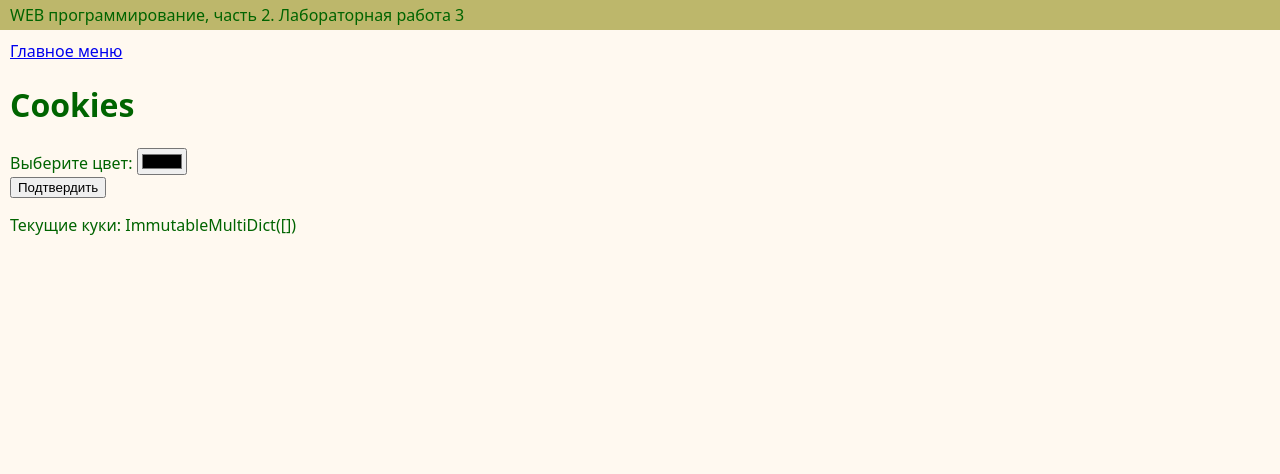
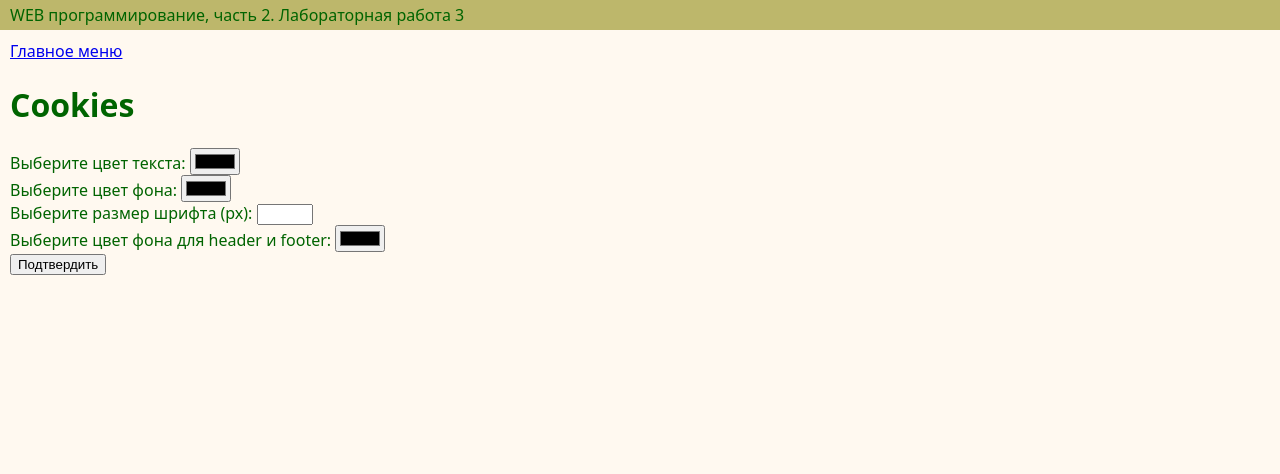
Before and after one commit to Mestoush/web-prog-labs-2, a Flask app: page /lab3/settings in a window 1280 px wide. Shown: the top 474 px of the page. Run offline with Flask 3, Linux system fonts and the light colour scheme.

Commit message:
Настройки отображения

```diff
--- a/lab3.py
+++ b/lab3.py
@@ -72,15 +72,29 @@ def pay_success():
     return render_template('lab3/pay_success.html', price=price, card=card, name=name, cvv=cvv)
 
 
-@lab3.route('/lab3/settings', methods=['GET', 'POST'])
+@lab3.route('/lab3/settings')
 def settings():
     color = request.args.get('color')
-    if color:
-        resp = make_response(redirect('lab3/settings'))
-        print(f"Setting cookie: {color}")  # Добавьте это перед resp.set_cookie
-        resp.set_cookie('color', color)
+    background = request.args.get('background')
+    font_size = request.args.get('font_size')
+    header_footer_color = request.args.get('header_footer_color')  # Новое поле
+
+    if color or background or font_size or header_footer_color:
+        resp = make_response(redirect('/lab3/settings'))
+        if color:
+            resp.set_cookie('color', color)
+        if background:
+            resp.set_cookie('background', background)
+        if font_size:
+            resp.set_cookie('font_size', font_size)
+        if header_footer_color:
+            resp.set_cookie('header_footer_color', header_footer_color)
         return resp
 
     color = request.cookies.get('color')
-    resp = render_template('lab3/settings.html', color=color)
+    background = request.cookies.get('background')
+    font_size = request.cookies.get('font_size')
+    header_footer_color = request.cookies.get('header_footer_color')
+
+    resp = make_response(render_template('lab3/settings.html', color=color, background=background, font_size=font_size, header_footer_color=header_footer_color))
     return resp
--- a/templates/base.html
+++ b/templates/base.html
@@ -11,6 +11,18 @@
         body {
             {% if request.cookies.get('color') %}
             color: {{ request.cookies.get('color') }};
+            {% endif %}
+            {% if request.cookies.get('background') %}
+            background-color: {{ request.cookies.get('background') }};
+            {% endif %}
+            {% if request.cookies.get('font_size') %}
+            font-size: {{ request.cookies.get('font_size') }}px;
+            {% endif %}
+        }
+
+        header, footer {
+            {% if request.cookies.get('header_footer_color') %}
+            background-color: {{ request.cookies.get('header_footer_color') }};
             {% endif %}
         }
     </style>
--- a/templates/lab3/settings.html
+++ b/templates/lab3/settings.html
@@ -1,18 +1,32 @@
-{% extends 'base.html' %}
+{% extends "base.html" %}
 
-{% block lab %} Лабораторная работа 3 {% endblock %}
+{% block lab %} Лабораторная работа 3{% endblock %}
 
 {% block main %}
+
     <h1>Cookies</h1>
-    <form method="post">
+    <form>
         <div>
-            <label for="color">Выберите цвет:</label>
-            <input type="color" id="color" name="color" value="{{ color }}">
+            <label class="label" for="color">Выберите цвет текста:</label>
+            <input type="color" id="color" name="color" value="{{ color or '' }}">
         </div>
+        <div>
+            <label class="label" for="background">Выберите цвет фона:</label>
+            <input type="color" id="background" name="background" value="{{ background or '' }}">
+        </div>
+        <div>
+            <label class="label" for="font_size">Выберите размер шрифта (px):</label>
+            <input type="number" id="font_size" name="font_size" value="{{ font_size or '' }}" min="10" max="50">
+        </div>
+        <div>
+            <label class="label" for="header_footer_color">Выберите цвет фона для header и footer:</label>
+            <input type="color" id="header_footer_color" name="header_footer_color" value="{{ header_footer_color or '' }}">
+        </div>
+
         <div>
             <button type="submit">Подтвердить</button>
         </div>
+
     </form>
 
-    <p>Текущие куки: {{ request.cookies }}</p>
 {% endblock %}
```
